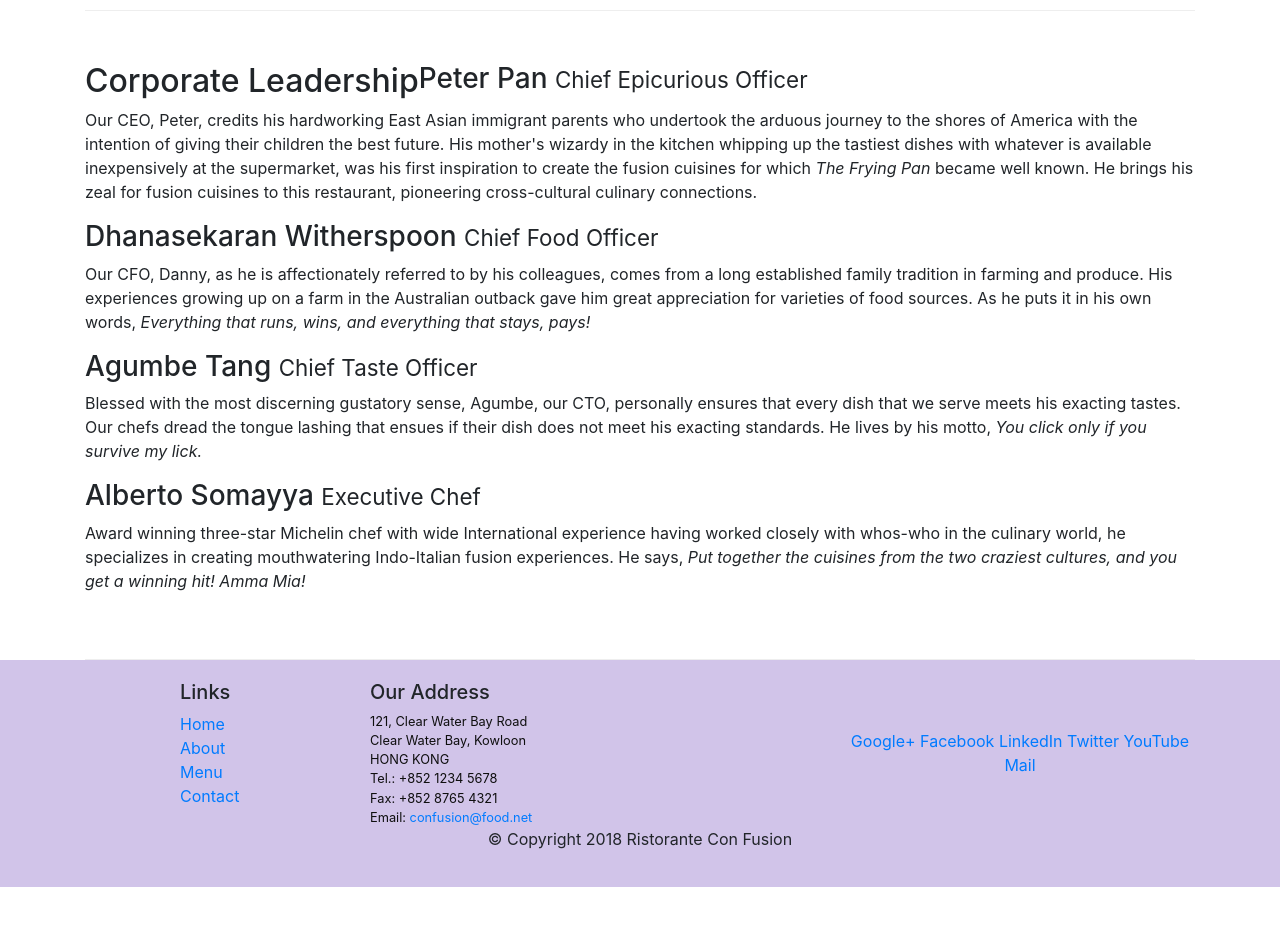
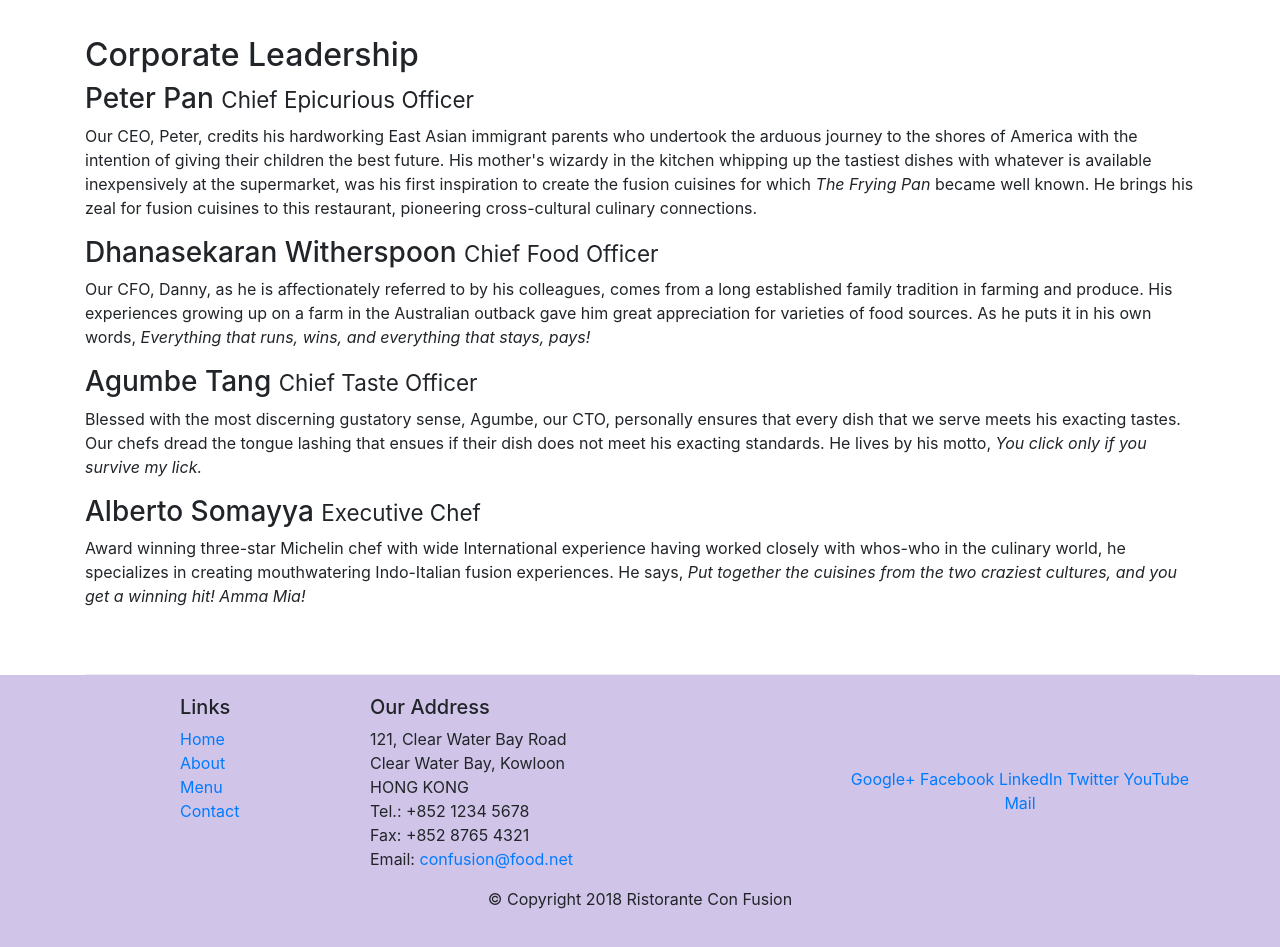
Before and after one commit to pallavisharma2811/Bootstrap4, a website: page aboutus.html in a window 1280 px wide. Shown: the part 740-1687 px from the top of the page. Before the commit the page ends 1627 px from the top, so only its background shows below. Drawn offline with nearby package versions, Linux system fonts and the light colour scheme.

Commit message:
Topped off Assignment 1

```diff
--- a/aboutus.html
+++ b/aboutus.html
@@ -32,34 +32,34 @@
 
     <div>
         <div class="container">
-            <div>
+            <div class="row col-12">
                <h3>About Us</h3>
                <hr>
             </div>
         </div>
 
         <div class="container">
-            <div class="row col row-content">
+            <div class="row col-12 col-sm-6 row-content">
                 <h2>Our History</h2>
                 <p>Started in 2010, Ristorante con Fusion quickly established itself as a culinary icon par excellence in Hong Kong. With its unique brand of world fusion cuisine that can be found nowhere else, it enjoys patronage from the A-list clientele in Hong Kong.  Featuring four of the best three-star Michelin chefs in the world, you never know what will arrive on your plate the next time you visit us.</p>
                 <p>The restaurant traces its humble beginnings to <em>The Frying Pan</em>, a successful chain started by our CEO, Mr. Peter Pan, that featured for the first time the world's best cuisines in a pan.</p>
             </div>
-            <div class="row col">
+            <div>
             </div>
         </div>
 
 
         <div class="container">
             <div class="row row-content">
-                <h2>Corporate Leadership</h2>
-                <h3>Peter Pan <small>Chief Epicurious Officer</small></h3>
-                <p>Our CEO, Peter, credits his hardworking East Asian immigrant parents who undertook the arduous journey to the shores of America with the intention of giving their children the best future. His mother's wizardy in the kitchen whipping up the tastiest dishes with whatever is available inexpensively at the supermarket, was his first inspiration to create the fusion cuisines for which <em>The Frying Pan</em> became well known. He brings his zeal for fusion cuisines to this restaurant, pioneering cross-cultural culinary connections.</p>
+                <h2 class="row col-12">Corporate Leadership</h2>
+                <h3 >Peter Pan <small>Chief Epicurious Officer</small></h3>
+                <p class="d-none d-sm-block">Our CEO, Peter, credits his hardworking East Asian immigrant parents who undertook the arduous journey to the shores of America with the intention of giving their children the best future. His mother's wizardy in the kitchen whipping up the tastiest dishes with whatever is available inexpensively at the supermarket, was his first inspiration to create the fusion cuisines for which <em>The Frying Pan</em> became well known. He brings his zeal for fusion cuisines to this restaurant, pioneering cross-cultural culinary connections.</p>
                 <h3>Dhanasekaran Witherspoon <small>Chief Food Officer</small></h3>
-                <p>Our CFO, Danny, as he is affectionately referred to by his colleagues, comes from a long established family tradition in farming and produce. His experiences growing up on a farm in the Australian outback gave him great appreciation for varieties of food sources. As he puts it in his own words, <em>Everything that runs, wins, and everything that stays, pays!</em></p>
+                <p class="d-none d-sm-block">Our CFO, Danny, as he is affectionately referred to by his colleagues, comes from a long established family tradition in farming and produce. His experiences growing up on a farm in the Australian outback gave him great appreciation for varieties of food sources. As he puts it in his own words, <em>Everything that runs, wins, and everything that stays, pays!</em></p>
                 <h3>Agumbe Tang <small>Chief Taste Officer</small></h3>
-                <p>Blessed with the most discerning gustatory sense, Agumbe, our CTO, personally ensures that every dish that we serve meets his exacting tastes. Our chefs dread the tongue lashing that ensues if their dish does not meet his exacting standards. He lives by his motto, <em>You click only if you survive my lick.</em></p>
+                <p class="d-none d-sm-block">Blessed with the most discerning gustatory sense, Agumbe, our CTO, personally ensures that every dish that we serve meets his exacting tastes. Our chefs dread the tongue lashing that ensues if their dish does not meet his exacting standards. He lives by his motto, <em>You click only if you survive my lick.</em></p>
                 <h3>Alberto Somayya <small>Executive Chef</small></h3>
-                <p>Award winning three-star Michelin chef with wide International experience having worked closely with whos-who in the culinary world, he specializes in creating mouthwatering Indo-Italian fusion experiences. He says, <em>Put together the cuisines from the two craziest cultures, and you get a winning hit! Amma Mia!</em></p>
+                <p class="d-none d-sm-block">Award winning three-star Michelin chef with wide International experience having worked closely with whos-who in the culinary world, he specializes in creating mouthwatering Indo-Italian fusion experiences. He says, <em>Put together the cuisines from the two craziest cultures, and you get a winning hit! Amma Mia!</em></p>
             </div>
        </div>
 
--- a/css/style.css
+++ b/css/style.css
@@ -3,7 +3,7 @@
     padding: 0px auto;
 }
 .row-content {
-    margin:0px auto;
+    margin:0px;
     padding: 50px 0px 50px 0px;
     border-bottom: 1px ridge;
     min-height:400px;
@@ -21,7 +21,7 @@
     color:floralwhite;
 }
 
-address{
+.address{
     font-size:80%;
     margin:0px;
     color:#0f0f0f;
```
